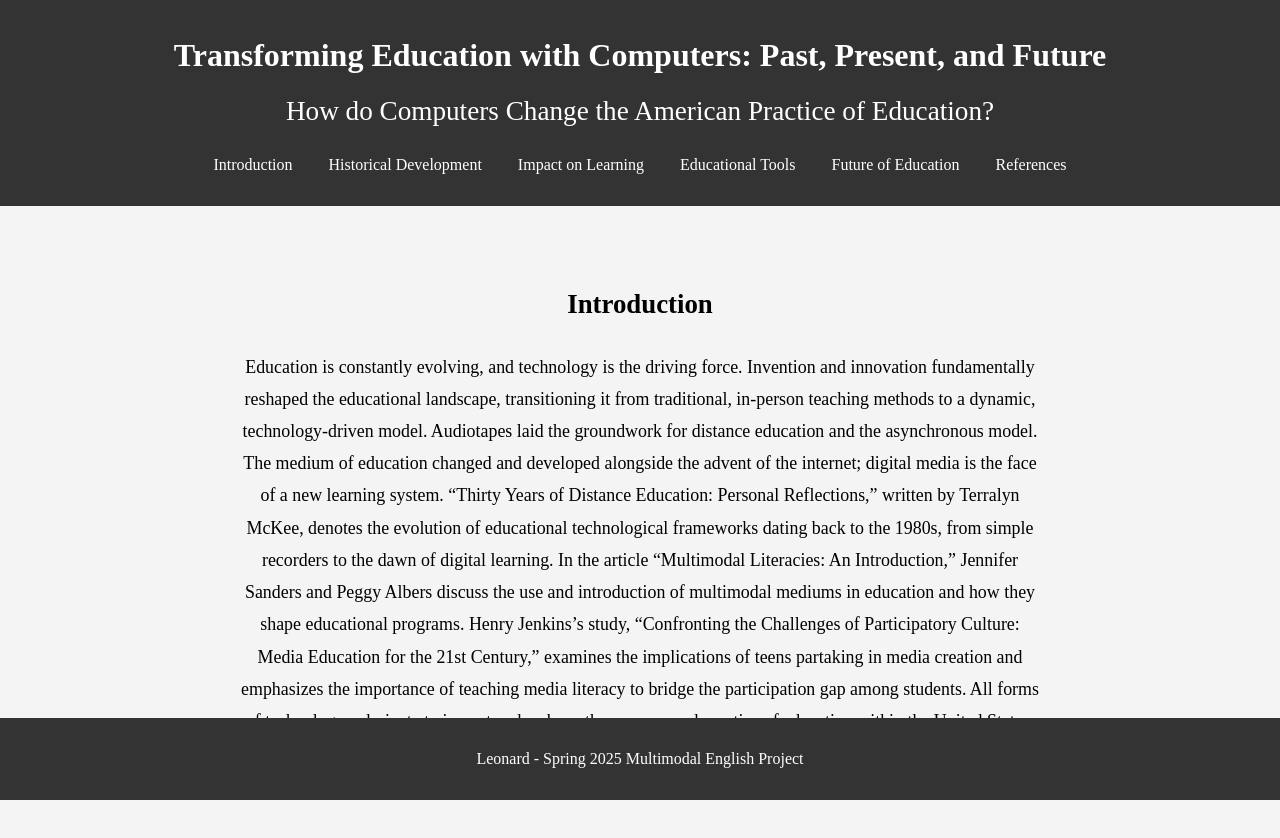
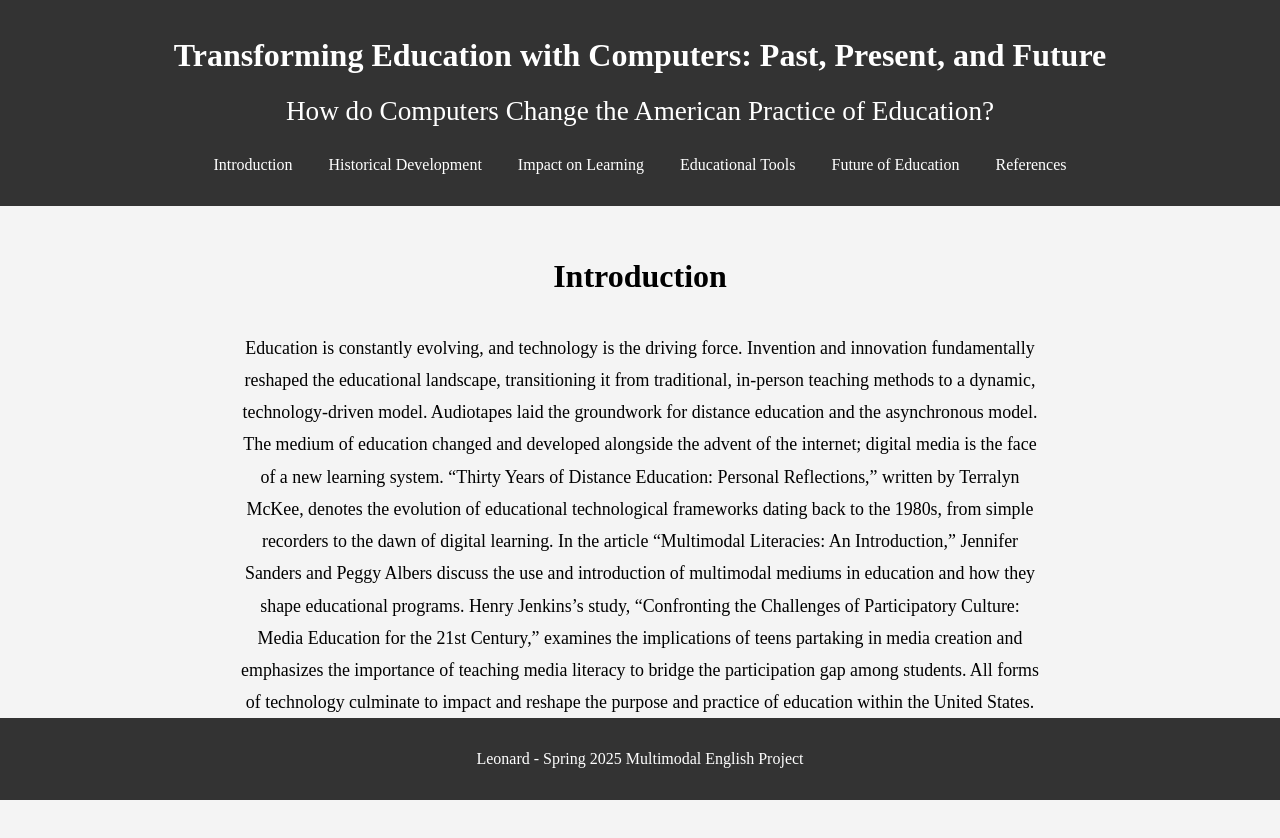
Before and after one commit to Joseph-W-Leonard/Multimodal, a website: page index.html in a window 1280 px wide. Before the commit the page ends 807 px from the top, so only its background shows below. Drawn offline with Linux system fonts and the light colour scheme.

Commit message:
Enhance historical section styling and content in HTML and CSS files

```diff
--- a/index.html
+++ b/index.html
@@ -5,6 +5,15 @@
     <meta name="viewport" content="width=device-width, initial-scale=1.0">
     <title>Introduction - The Role of Computers in Shaping Education</title>
     <link rel="stylesheet" href="styles/style.css">
+    <style>
+        /* Move the header up slightly */
+         /* Center and adjust the heading */
+         #introduction h2 {
+            text-align: center; /* Center the heading */
+            margin-top: -10px; /* Move the heading slightly up */
+            font-size: 2rem; /* Adjust font size for better visibility */
+        }
+    </style>
 </head>
 <body>
     <header>
--- a/styles/style.css
+++ b/styles/style.css
@@ -15,6 +15,14 @@ header {
     text-align: center;
 }
 #introduction {
+    text-align: center; /* Center the text horizontally */
+    margin: 0 auto; /* Center the section horizontally */
+    max-width: 800px; /* Optional: Limit the width of the paragraph */
+    padding: 20px; /* Optional: Add some padding around the text */
+    line-height: 1.8;
+    font-size: 17.9px;
+}
+#historical {
     text-align: center; /* Center the text horizontally */
     margin: 0 auto; /* Center the section horizontally */
     max-width: 800px; /* Optional: Limit the width of the paragraph */
@@ -44,7 +52,10 @@ main {
 section {
     margin-bottom: 2rem;
 }
-
+html, body {
+    height: 125%; /* Ensure the body takes up the full height of the viewport */
+    overflow-y: auto; /* Allow vertical scrolling */
+}
 footer {
     background-color: #333;
     color: #fff;
```
Also changed, not shown: historical.html (+12 -2 lines).
